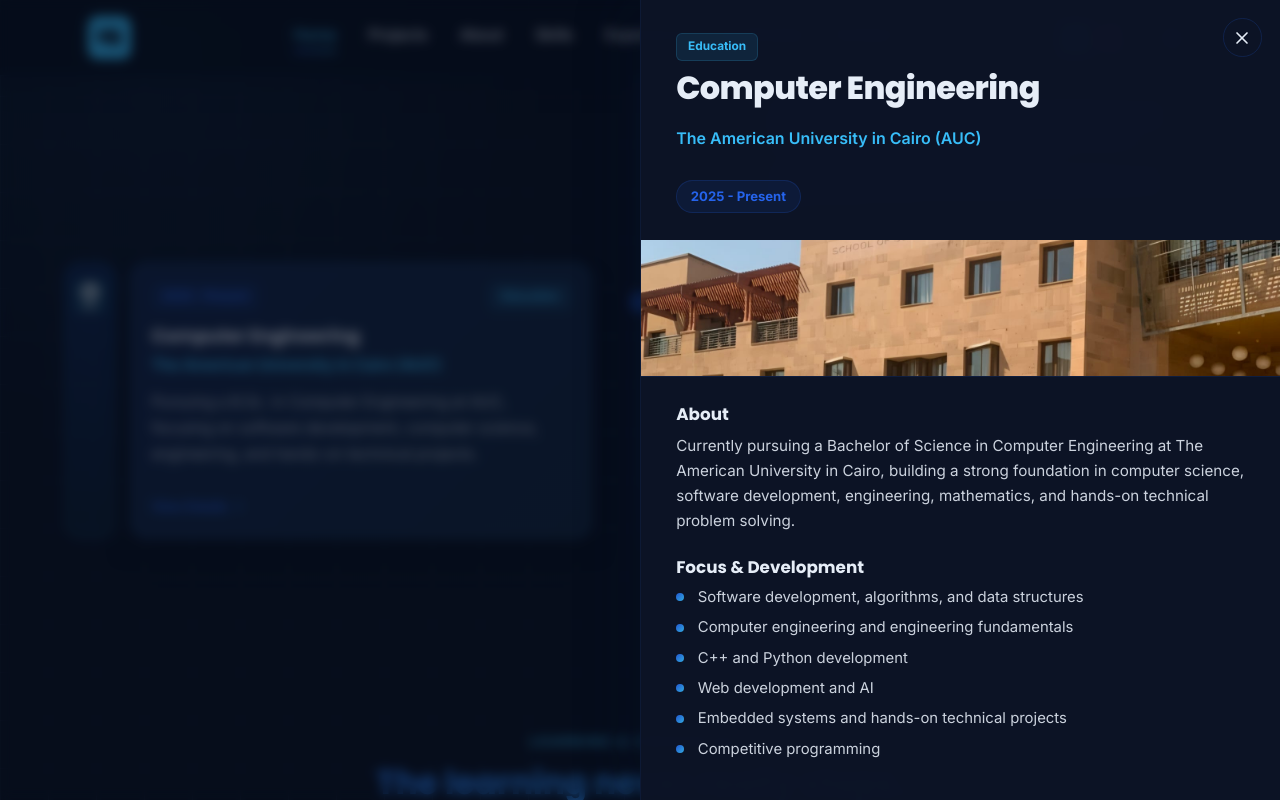
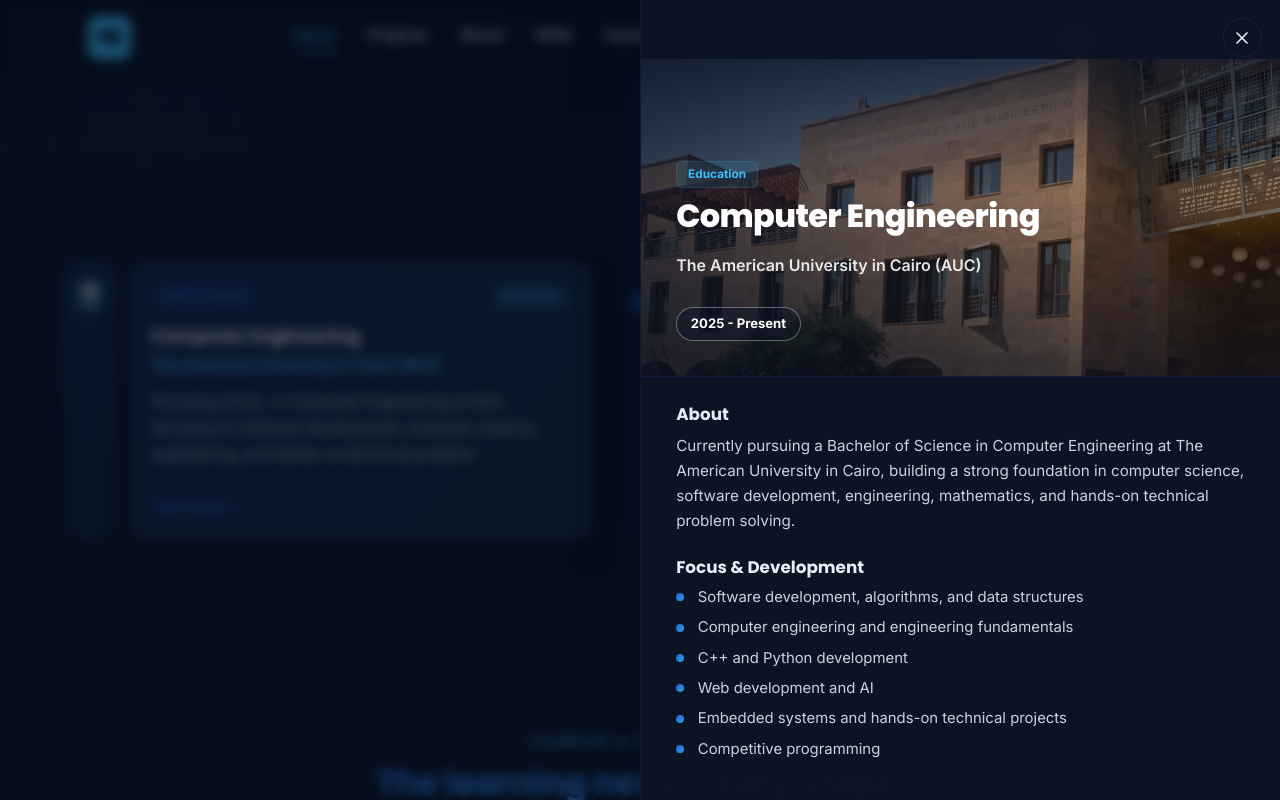
Before and after one commit to MoatazElsayad/moataz-badawy-portfolio, a React (Vite) app: page / in a window 1280 px wide. Both pictures are taken after a click on the button 352 px from the left and 5361 px from the top of the page. Shown: the part 4961-5761 px from the top of the page. Built offline with nearby package versions, Linux system fonts and the light colour scheme; a web font is replaced by a local one.

Commit message:
Refine experience detail hero layout
Overlay the experience detail header on the campus image with a gradient shade and update the related styles.

```diff
--- a/src/components/Experience.jsx
+++ b/src/components/Experience.jsx
@@ -227,13 +227,7 @@
                 <X size={20} />
               </button>
 
-              <header className="exp-detail-header">
-                <span className="timeline-type">{selectedItem.type}</span>
-                <h2>{selectedItem.title}</h2>
-                <p>{selectedItem.organization}</p>
-                <span className="exp-detail-period">{selectedItem.period}</span>
-              </header>
-
+              <div className="exp-detail-hero">
                 <div className="exp-detail-image">
                   {selectedItem.details.image ? (
                     <img src={selectedItem.details.image} alt={`${selectedItem.organization} campus`} />
@@ -243,6 +237,16 @@
                       <span>University photo coming soon</span>
                     </div>
                   )}
+                </div>
+
+                <div className="exp-detail-hero-shade" aria-hidden="true" />
+
+                <header className="exp-detail-header">
+                  <span className="timeline-type">{selectedItem.type}</span>
+                  <h2>{selectedItem.title}</h2>
+                  <p>{selectedItem.organization}</p>
+                  <span className="exp-detail-period">{selectedItem.period}</span>
+                </header>
               </div>
 
               <div className="exp-detail-body">
--- a/src/styles/Experience.css
+++ b/src/styles/Experience.css
@@ -441,7 +441,7 @@
   margin-top: 0.55rem;
   font-size: clamp(1.5rem, 2.6vw, 2rem);
   font-weight: 800;
-  color: var(--heading-color);
+  color: #fff;
   letter-spacing: -0.02em;
 }
 
@@ -449,7 +449,7 @@
   margin-top: 0.25rem;
   font-size: 1rem;
   font-weight: 600;
-  color: var(--secondary-color);
+  color: rgba(255, 255, 255, 0.88);
 }
 
 .exp-detail-period {
@@ -459,12 +459,12 @@
   border-radius: 999px;
   font-size: 0.82rem;
   font-weight: 700;
-  color: var(--primary-color);
-  background: rgba(var(--primary-color-rgb), 0.09);
-  border: 1px solid rgba(var(--primary-color-rgb), 0.18);
+  color: #fff;
+  background: rgba(9, 18, 38, 0.42);
+  border: 1px solid rgba(255, 255, 255, 0.34);
 }
 
-.exp-detail-image {
+.exp-detail-hero {
   position: relative;
   width: calc(100% + 4.4rem);
   margin: 1.7rem -2.2rem 0;
@@ -473,12 +473,34 @@
   border-bottom: 1px solid rgba(var(--primary-color-rgb), 0.12);
 }
 
+.exp-detail-image {
+  position: absolute;
+  inset: 0;
+}
+
 .exp-detail-image img {
   width: 100%;
   height: 100%;
   object-fit: cover;
   object-position: center 45%;
   display: block;
+}
+
+.exp-detail-hero-shade {
+  position: absolute;
+  inset: 0;
+  z-index: 1;
+  background:
+    linear-gradient(180deg, rgba(5, 13, 32, 0.76) 0%, rgba(5, 13, 32, 0.32) 42%, rgba(5, 13, 32, 0.7) 100%),
+    linear-gradient(90deg, rgba(5, 13, 32, 0.62), transparent 75%);
+  pointer-events: none;
+}
+
+.exp-detail-header {
+  position: absolute;
+  inset: auto 2.2rem 2.2rem;
+  z-index: 2;
+  max-width: 30rem;
 }
 
 .exp-detail-image-placeholder {
@@ -557,7 +579,7 @@
 }
 
 @media (max-width: 1024px) {
-  .exp-detail-image {
+  .exp-detail-hero {
     width: calc(100% + 3.2rem);
     margin: 1.5rem -1.6rem 0;
   }
@@ -575,7 +597,7 @@
     padding: 1.5rem 1.2rem 2rem;
   }
 
-  .exp-detail-image {
+  .exp-detail-hero {
     width: calc(100% + 2.4rem);
     margin: 1.3rem -1.2rem 0;
     height: clamp(300px, 50vh, 440px);
```
Lines whose indentation alone changed are shown as unchanged.
